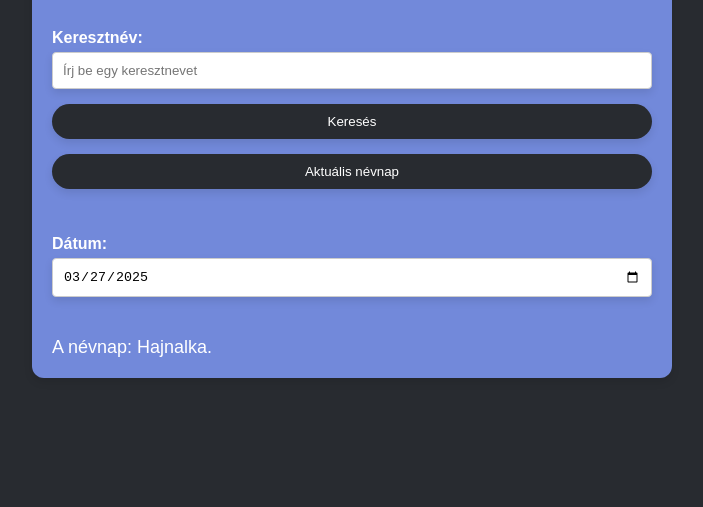
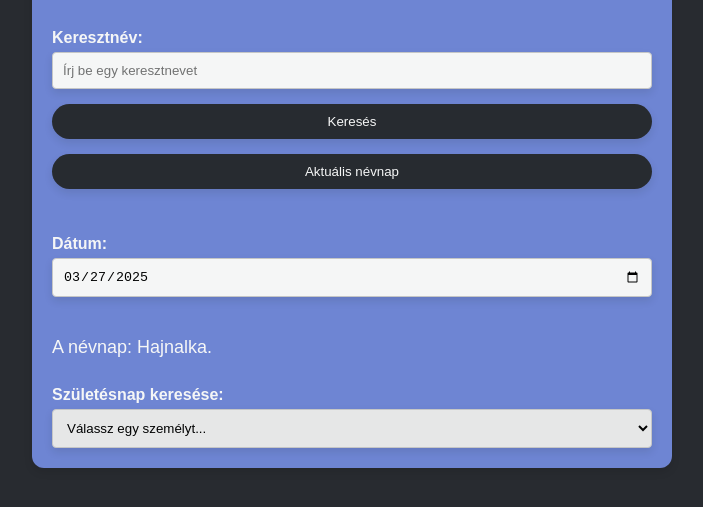
Before and after one commit to DzsangaGIT/0320webp, a plain HTML site: page index.html in a window 1280 px wide. Shown: the part 209-716 px from the top of the page, without its empty margins (288-991 px from the left). Drawn offline with Linux system fonts and the light colour scheme.

Commit message:
Add files via upload

```diff
--- a/index.html
+++ b/index.html
@@ -20,6 +20,11 @@
             <input type="date" id="datum">
             <div id="szuletesnap"></div>
             <div id="resultBox"></div>
+            <br>
+            <label for="szuletesnapInput">Születésnap keresése:</label>
+            <select id="szuletesnapInput">
+                <option value="">Válassz egy személyt...</option>
+            </select>
         </form>
     </div>
 
--- a/nevnapok.js
+++ b/nevnapok.js
@@ -143,14 +143,21 @@ honapok[12] = new Array("", "Elza", "Melinda és Vivien", "Ferenc és Olívia",
         const dateInput = document.getElementById('datum');
         const resultBox = document.getElementById('resultBox');
         const birthdayDiv = document.getElementById('szuletesnap');
+        const birthdaySelect = document.getElementById('szuletesnapInput'); // Új select elem
 
         const currentDate = getCurrentDate();
         dateInput.value = currentDate;
 
         displayResult(getNamesByDate(currentDate));
+        updateBirthdayMessage();
 
-
-        updateBirthdayMessage();
+        // Feltölti a születésnap választót a birthdays tömbből
+        birthdays.forEach(person => {
+            const option = document.createElement('option');
+            option.value = person.date;
+            option.textContent = `${person.name} (${person.date})`;
+            birthdaySelect.appendChild(option);
+        });
 
         function updateBirthdayMessage() {
             const selectedDate = dateInput.value;
@@ -187,6 +194,19 @@ honapok[12] = new Array("", "Elza", "Melinda és Vivien", "Ferenc és Olívia",
             const selectedDate = dateInput.value;
             displayResult(getNamesByDate(selectedDate));
             updateBirthdayMessage();
+        });
+
+        birthdaySelect.addEventListener('change', () => {
+            const selectedDate = birthdaySelect.value;
+            if (selectedDate) {
+                dateInput.value = selectedDate;
+                displayResult(getNamesByDate(selectedDate));
+                updateBirthdayMessage();
+            } else {
+                dateInput.value = '';
+                displayResult(null);
+                birthdayDiv.textContent = '';
+            }
         });
     });
 
--- a/style.css
+++ b/style.css
@@ -13,6 +13,13 @@ body {
     border-radius: 12px;
     box-shadow: 0 4px 8px rgba(0, 0, 0, 0.1);
     margin-top: 10vw;
+    animation: 120s linear infinite scale-con;
+}
+
+
+@keyframes scale-con{
+    from {filter:opacity(100);}
+    to {filter: opacity(0);}
 }
 
 h1 {
@@ -63,3 +70,11 @@ button:hover {
     font-size: 18px;
     color: #ffffff;
 }
+
+#szuletesnapInput{
+    padding: 10px;
+    margin-top: 5px;
+    border: 1px solid #ccc;
+    border-radius: 4px;
+    box-shadow: 0 4px 8px rgba(0, 0, 0, 0.1);
+}
```
